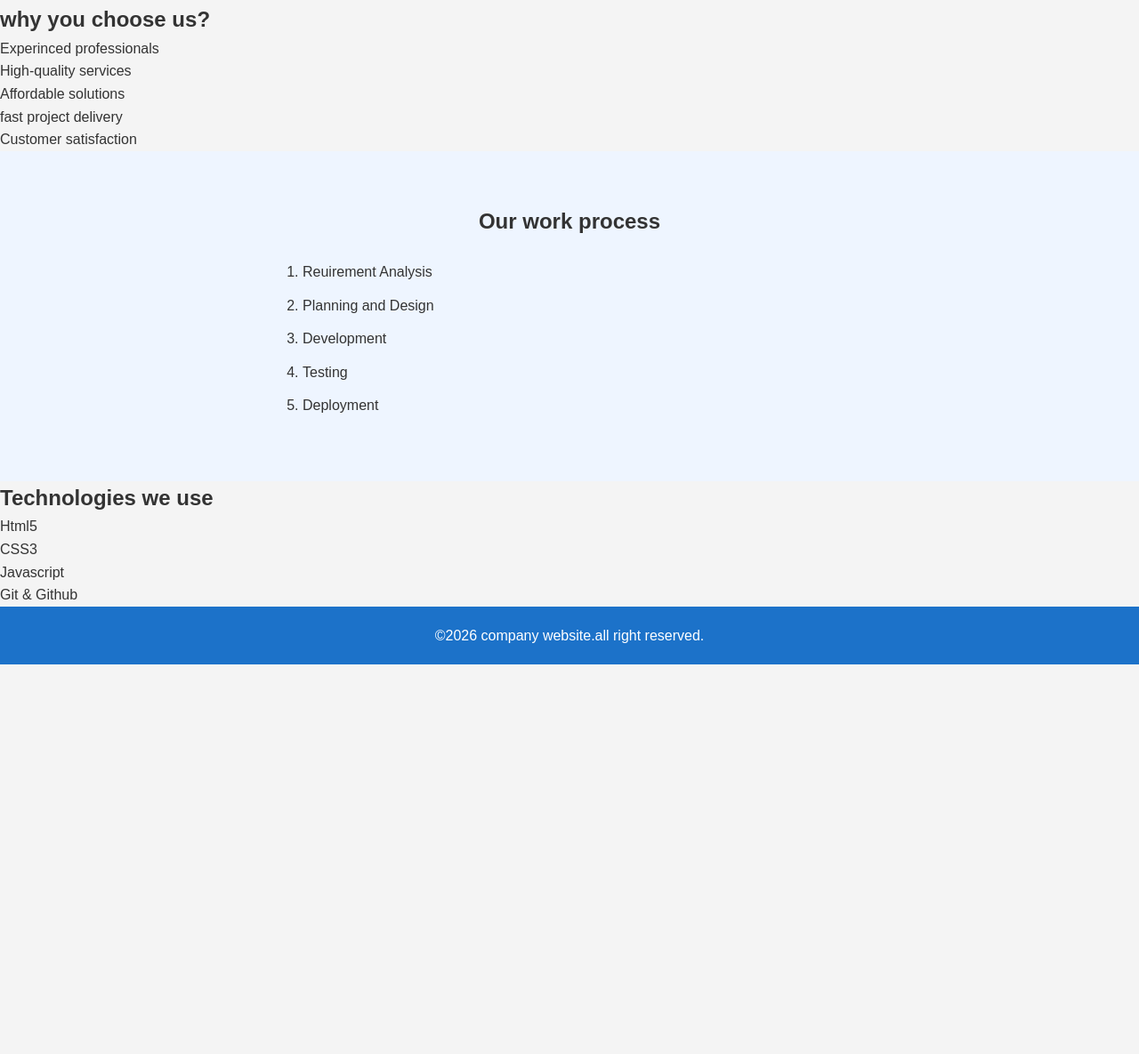
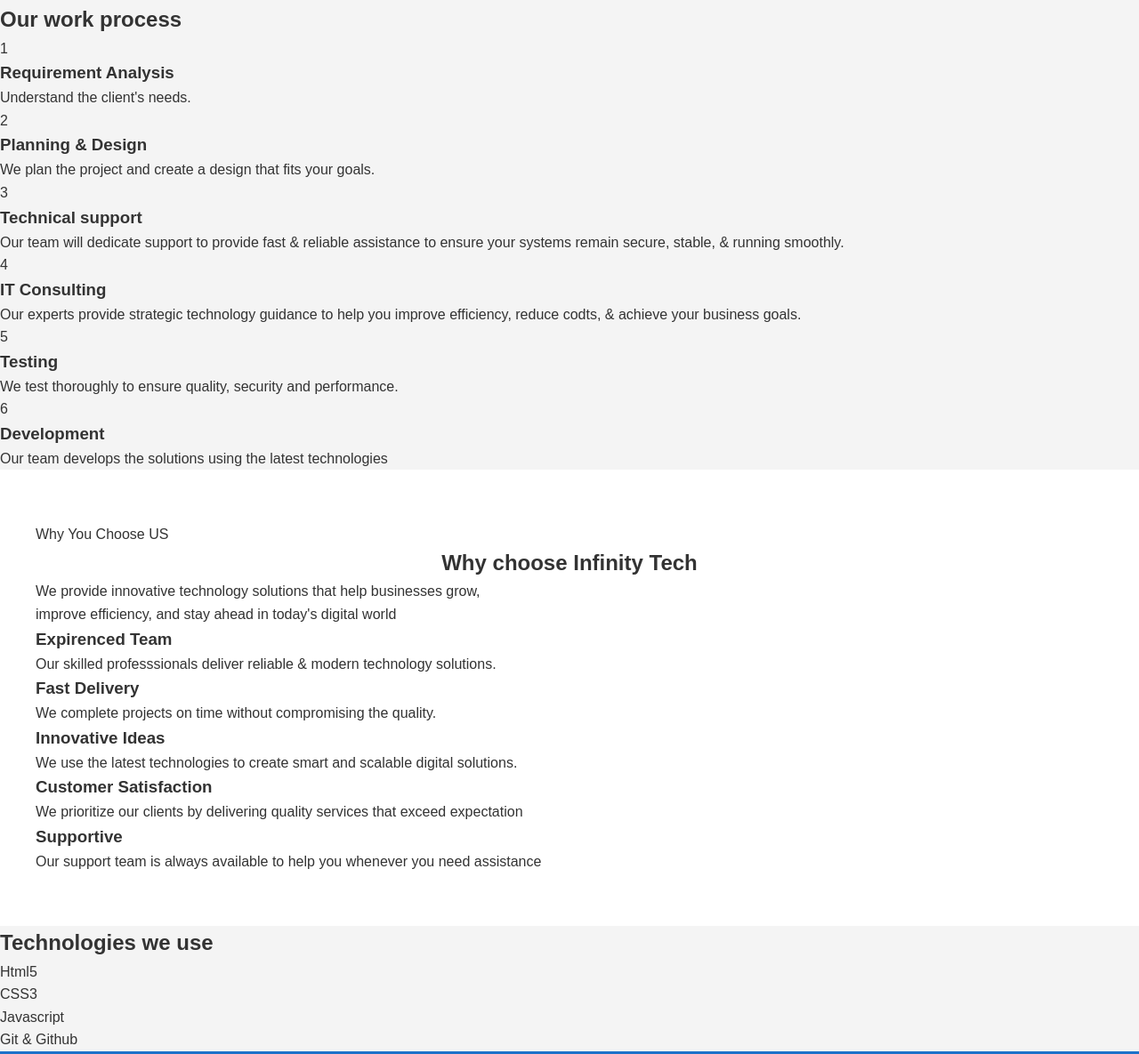
Before and after one commit to maestroAI-cell/Company_Website, a plain HTML site: page Frontend/services.html in a window 1280 px wide. Shown: the part 1324-2509 px from the top of the page at 89% size. Before the commit the page ends 2071 px from the top, so only its background shows below. Drawn offline with Linux system fonts and the light colour scheme.

Commit message:
Services page modified

```diff
--- a/Frontend/services.html
+++ b/Frontend/services.html
@@ -11,7 +11,7 @@
 <body>
     <header>
         <div class="logo">
-           <h2>company website</h2>
+           <h2>Infinity Tech</h2>
         </div>
         <nav id="bar" >
             <a href="index.html">Home</a>
@@ -60,27 +60,76 @@
             </div>
 
     </section>
-    <section class="why us">
-        <h2>why you choose us?</h2>
-          <ul>
-            <li>Experinced professionals</li>
-            <li>High-quality services</li>
-            <li>Affordable solutions</li>
-            <li>fast project delivery</li>
-            <li>Customer satisfaction</li>
-          </ul>
-    </section>
-    <section class="process">
+    <div class="box">
         <h2>Our work process</h2>
-        <ol>
-            <li>Reuirement Analysis</li>
-            <li>Planning and Design</li>
-            <li>Development</li>
-            <li>Testing</li>
-            <li>Deployment</li>
-        </ol>
-    </section>
-    <section class="technologies">
+        <div class="step">
+        <div class="number">1</div>
+        <div class="content">
+            <h3>Requirement Analysis</h3>
+            <p>Understand the client's needs.</p>
+        </div>
+        </div>
+        <div class="step">
+        <div class="number">2</div>
+        <div class="content">
+            <h3>Planning & Design</h3>
+            <p>We plan the project and create a design that fits your goals.</p>
+        </div>
+        </div>
+        <div class="step">
+        <div class="number">3</div>
+        <div class="content">
+            <h3>Technical support</h3>
+            <p>Our team will dedicate support to provide fast & reliable assistance to ensure your systems remain secure, stable, & running smoothly. </p>
+        </div>
+        </div>
+        <div class="step">
+        <div class="number">4</div>
+        <div class="content">
+            <h3>IT Consulting</h3>
+            <p>Our experts provide strategic technology guidance to help you improve efficiency, reduce codts, & achieve your business goals.</p>
+        </div>
+        </div>
+        <div class="step">
+        <div class="number">5</div>
+        <div class="content">
+            <h3>Testing</h3>
+            <P>We test thoroughly to ensure quality, security and performance. </P>
+        </div>
+        </div>
+        <div class="step">
+        <div class="number">6</div>
+        <div class="content">
+            <h3>Development</h3>
+            <p>Our team develops the solutions using the latest technologies</p>
+        </div>
+        </div>
+        <section class="why-us">
+            <div class="section-header">
+                <span>Why You Choose US</span>
+                <h2>Why choose Infinity Tech</h2>
+                <P>We provide innovative technology solutions that help businesses grow,<br> improve efficiency, and stay ahead in today's digital world</P>
+                <div class="why-card">
+                    <h3> Expirenced Team</h3>
+                    <p>Our skilled professsionals deliver reliable & modern technology solutions.</p>
+                </div>
+                <div class="why-card">
+                    <h3>Fast Delivery</h3>
+                    <p>We complete projects on time without compromising the quality.</p>
+                </div>
+                <div class="why-card">
+                    <h3>Innovative Ideas</h3>
+                    <p>We use the latest technologies to create smart and scalable digital solutions.</p>
+                </div>
+                <div class="why-card">
+                    <h3>Customer Satisfaction</h3>
+                    <p>We prioritize our clients by delivering quality services that exceed expectation</p>
+                </div>
+                <div class="why-card">
+                    <h3>Supportive</h3>
+                    <P>Our support team is always available to help you whenever you need assistance</P>
+                </div>
+        </section>
         <h2>Technologies we use</h2>
         <ul>
             <li>Html5</li>
@@ -95,4 +144,4 @@
 </body>
 </header>
 
-</html>
+</html
```
Also changed, not shown: Frontend/modern-digital-transformation-concept-featuring-devops-tools-cloud-technology-high-tech-interface-gestures-quark-modern-447495653.webp (added), Frontend/team.html (deleted), 2 other files.
